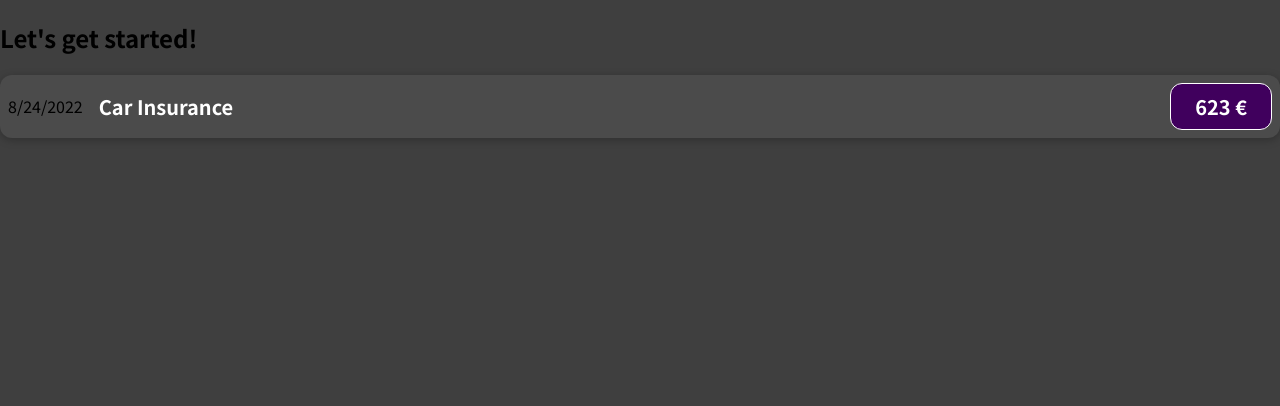
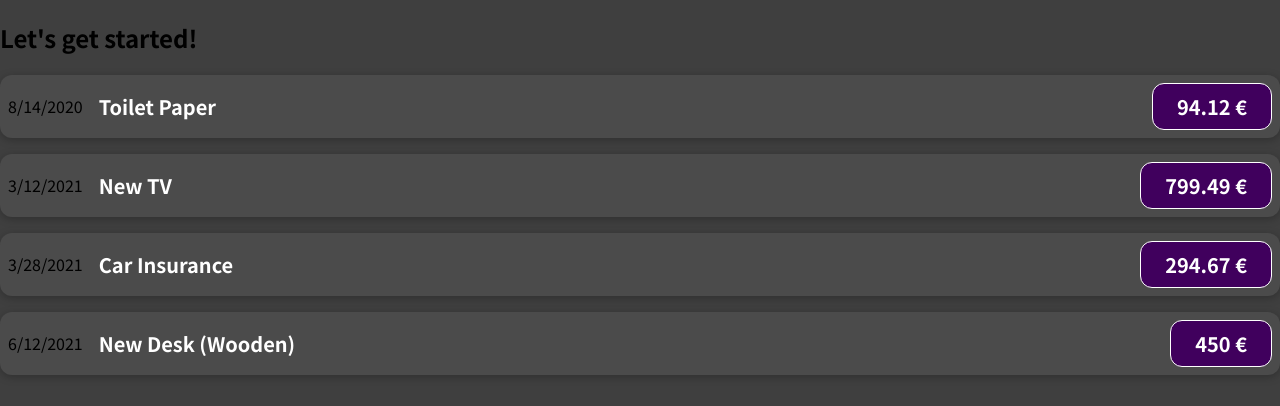
Before and after one commit to davar96/Learning-React, a JavaScript app: page / in a window 1280 px wide. Shown: the top 406 px of the page. Built offline with nearby package versions, Linux system fonts and the light colour scheme.

Commit message:
passed data with "props"

```diff
--- a/src/App.js
+++ b/src/App.js
@@ -1,10 +1,50 @@
 import ExpenseItem from "./components/ExpenseItem";
 
 function App() {
+  const expenses = [
+    {
+      id: "e1",
+      title: "Toilet Paper",
+      amount: 94.12,
+      date: new Date(2020, 7, 14),
+    },
+    { id: "e2", title: "New TV", amount: 799.49, date: new Date(2021, 2, 12) },
+    {
+      id: "e3",
+      title: "Car Insurance",
+      amount: 294.67,
+      date: new Date(2021, 2, 28),
+    },
+    {
+      id: "e4",
+      title: "New Desk (Wooden)",
+      amount: 450,
+      date: new Date(2021, 5, 12),
+    },
+  ];
   return (
     <div>
       <h2>Let's get started!</h2>
-      <ExpenseItem></ExpenseItem>
+      <ExpenseItem
+        title={expenses[0].title}
+        amount={expenses[0].amount}
+        date={expenses[0].date}
+      ></ExpenseItem>
+      <ExpenseItem
+        title={expenses[1].title}
+        amount={expenses[1].amount}
+        date={expenses[1].date}
+      ></ExpenseItem>
+      <ExpenseItem
+        title={expenses[2].title}
+        amount={expenses[2].amount}
+        date={expenses[2].date}
+      ></ExpenseItem>
+      <ExpenseItem
+        title={expenses[3].title}
+        amount={expenses[3].amount}
+        date={expenses[3].date}
+      ></ExpenseItem>
     </div>
   );
 }
--- a/src/components/ExpenseItem.js
+++ b/src/components/ExpenseItem.js
@@ -1,17 +1,13 @@
 import "./ExpenseItem.css";
 
-function ExpenseItem() {
-  const expenseDate = new Date(2022, 7, 24);
-  const expenseTitle = "Car Insurance";
-  const expenseAmount = 623.0;
-
+function ExpenseItem(props) {
   return (
     <div className="expense-item">
-      <div>{expenseDate.toLocaleDateString()}</div>
+      <div>{props.date.toLocaleDateString()}</div>
       <div className="expense-item__description">
-        <h2>{expenseTitle}</h2>
+        <h2>{props.title}</h2>
       </div>
-      <div className="expense-item__price">{expenseAmount} €</div>
+      <div className="expense-item__price">{props.amount} €</div>
     </div>
   );
 }
```
Also changed, not shown: 1 other file (tests, documents, lock files or other folders).
